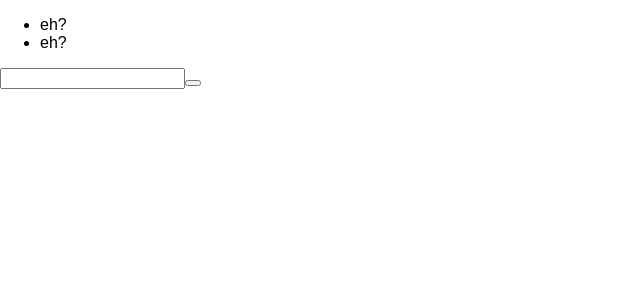
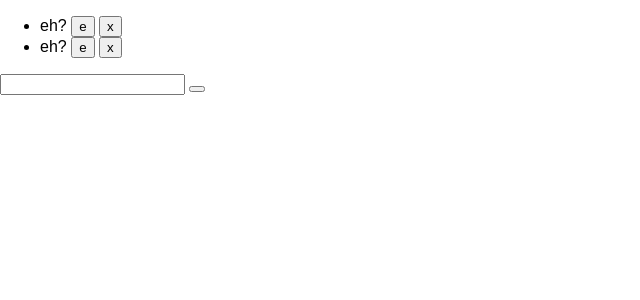
Before and after one commit to tdkohlbeck/life-log, a React (Create React App) app: page / in a window 1280 px wide. Shown: the top 300 px of the page, without its empty margins (0-640 px from the left). Built offline with nearby package versions, Linux system fonts and the light colour scheme; what node-uuid would draw is missing.

Commit message:
working delete feature--got the C, R and D, now just for that U...

```diff
--- a/src/App.js
+++ b/src/App.js
@@ -7,12 +7,16 @@ import {
   funcAddCurrentDatum,
   funcUpdateCurrentDatumInput,
   funcClearCurrentDatum,
+  funcEditDatum,
+  funcDeleteDatum,
 } from './actions';
 
 import './App.css';
 
 const View = ({
   arrDatumList,
+  funcEditDatum,
+  funcDeleteDatum,
 }) => {
   return (
     <div id='view'>
@@ -20,7 +24,6 @@ const View = ({
         {arrDatumList.map((objDatum, i) => {
           return (
             <li
-              id       ={objDatum.strId}
               key      ={i}
               className='li-datum'
             >
@@ -31,6 +34,17 @@ const View = ({
                   </span>
                 );
               })}
+              <button
+                name='edit'
+                value={objDatum.strId}
+                onClick={funcEditDatum}
+              >e</button>
+              <span>{' '}</span>
+              <button
+                name='delete'
+                value={objDatum.strId}
+                onClick={funcDeleteDatum}
+              >x</button>
             </li>
           );
         })}
@@ -57,6 +71,7 @@ const AddDatumBar = ({
             />
           );
         })}
+        <span>{' '}</span>
         <button
           onClick={funcAddCurrentDatum}
         ></button>
@@ -70,11 +85,15 @@ const App = ({
   objCurrentDatum,
   funcAddCurrentDatum,
   funcUpdateCurrentDatumInput,
+  funcEditDatum,
+  funcDeleteDatum,
 }) => {
   return (
     <div className="app">
       <View
-        arrDatumList={arrDatumList}
+        arrDatumList   ={arrDatumList}
+        funcEditDatum  ={funcEditDatum}
+        funcDeleteDatum={funcDeleteDatum}
       />
       <AddDatumBar
         objCurrentDatum            ={objCurrentDatum}
@@ -102,6 +121,12 @@ const mapDispatchToProps = (dispatch) => {
       dispatch(funcAddCurrentDatum());
       dispatch(funcClearCurrentDatum());
     },
+    funcEditDatum: (e) => {
+      dispatch(funcEditDatum(e.target.value));
+    },
+    funcDeleteDatum: (e) => {
+      dispatch(funcDeleteDatum(e.target.value));
+    },
   };
 };
 
--- a/src/actions.js
+++ b/src/actions.js
@@ -17,3 +17,17 @@ export const funcClearCurrentDatum = () => {
 		type: 'CLEAR_CURRENT_DATUM',
 	};
 };
+
+export const funcEditDatum = strId => {
+	return {
+		type: 'EDIT_DATUM',
+		strId,
+	};
+};
+
+export const funcDeleteDatum = strId => {
+	return {
+		type: 'DELETE_DATUM',
+		strId,
+	};
+};
--- a/src/reducer.js
+++ b/src/reducer.js
@@ -15,7 +15,10 @@ const objInitState = {
 			],
 		},
 	],
-	objCurrentDatum: {
+	objAddDatumBar: {
+		mode: 'add',
+	},
+	objCurrentDatum: { // datumCurrent ?
 		strId: uuid.v4(),
 		arrTags: [
 			'',
@@ -35,6 +38,23 @@ const reducer = (
 					state.objCurrentDatum
 				),
 			};
+		case 'CLEAR_CURRENT_DATUM':
+			return {
+				...state,
+				objCurrentDatum: {
+					...objInitState.objCurrentDatum,
+					strId: uuid.v4(),
+				},
+			};
+		case 'DELETE_DATUM':
+			return {
+				...state,
+				arrDatumList: state.arrDatumList.filter(datum => {
+					return datum.strId != action.strId;
+				}),
+			};
+		case 'EDIT_DATUM':
+			return state;
 		case 'UPDATE_CURRENT_DATUM':
 			return {
 				...state,
@@ -55,11 +75,6 @@ const reducer = (
 						.concat(''),
 				}
 			};
-		case 'CLEAR_CURRENT_DATUM':
-			return {
-				...state,
-				objCurrentDatum: objInitState.objCurrentDatum,
-			};
 		default:
 			return state;
 	}
```
